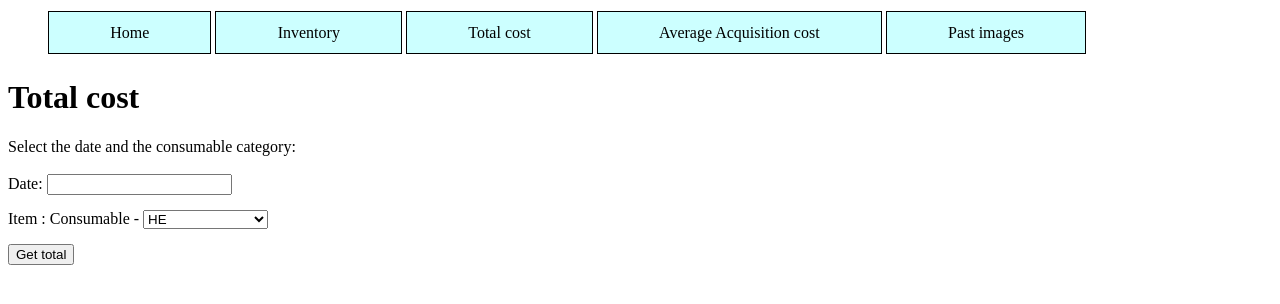
After one commit to Berns56/GLO4035A18-Projet2018-Eq2, a Flask app: template templates/totalCost.html in a window 1280 px wide. The commit adds this page. Shown: the top 304 px of the page. Run offline with Flask 2, Linux system fonts and the light colour scheme; the template is opened without the code that fills it, so the values that code supplies are empty; some libraries are stand-ins or nearby versions.

Commit message:
début total cost

```diff
--- a/app.py
+++ b/app.py
@@ -203,5 +203,23 @@ def delete_labor():
             return str(e)
     return jsonify(result="Success", status="200", message="labor deleted"), 200
 
+@application.route("/totalCost", methods=["GET"])
+def display_totalCostHtml():
+    return send_from_directory('/templates', 'totalCost.html')
+
+@application.route("/totalCost/purchase", methods=["GET"])
+def totalCostPurchase():
+    try:
+        if(request.headers['Content-Type']=="application/json"):
+            purchase = request.get_json()
+            regex = "/%s/" % purchase["type"]
+            myquery = {"$and":[{"date":purchase["date"]}, {"item" : {"$regex": regex}}]}
+            return dumps(purchasesDb.find(myquery))
+        else:
+            return jsonify(result="Failure",status="400",message="Wrong content type!"),400
+    except Exception as e:
+            return str(e)
+    return jsonify(result="Success", status="200", message="labor deleted"), 200
+
 if __name__ ==  "__main__":
     application.run(host="0.0.0.0", port = 80)
--- a/templates/addTransactions.html
+++ b/templates/addTransactions.html
@@ -66,6 +66,10 @@ label, input, select {
 
         document.querySelector("#li_Inventory").addEventListener('click', function (event) {
             window.location.href = "/transactions"
+        });
+
+        document.querySelector("#li_TotalCost").addEventListener('click', function (event) {
+            window.location.href = "/totalCost"
         });
 
         document.querySelector("#divDensity").style.display = "none"
--- a/templates/modifyDensity.html
+++ b/templates/modifyDensity.html
@@ -67,6 +67,10 @@ label, input, select {
 
         document.querySelector("#li_Inventory").addEventListener('click', function (event) {
             window.location.href = "/transactions"
+        });
+
+        document.querySelector("#li_TotalCost").addEventListener('click', function (event) {
+            window.location.href = "/totalCost"
         });
 
         document.querySelector("#selectionHE").style.display = "none"
--- a/templates/modifyLabors.html
+++ b/templates/modifyLabors.html
@@ -67,6 +67,10 @@ label, input, select {
 
         document.querySelector("#li_Inventory").addEventListener('click', function (event) {
             window.location.href = "/transactions"
+        });
+
+        document.querySelector("#li_TotalCost").addEventListener('click', function (event) {
+            window.location.href = "/totalCost"
         });
 
         document.querySelector("#selectionHE").style.display = "none"
--- a/templates/modifyPurchase.html
+++ b/templates/modifyPurchase.html
@@ -67,6 +67,10 @@ label, input, select {
 
         document.querySelector("#li_Inventory").addEventListener('click', function (event) {
             window.location.href = "/transactions"
+        });
+
+        document.querySelector("#li_TotalCost").addEventListener('click', function (event) {
+            window.location.href = "/totalCost"
         });
 
 
--- /dev/null
+++ b/templates/totalCost.html
@@ -0,0 +1,152 @@
+<!DOCTYPE html>
+<html lang="en">
+<head>
+    <meta charset="UTF-8">
+    <title>Main Savon</title>
+</head>
+
+<style>
+    /*---------Base-------*/
+    header{
+    display: flex;
+    width: 100%;
+}
+
+header ul {
+    width: 100%;
+}
+
+header li {
+    display: inline;
+}
+
+header li a {
+    width: 100%;
+    background-color: #ccffff;
+    padding: 1% 5%;
+    border: 1px solid black;
+    color:black;
+    size: 15px;
+}
+
+header li a:hover {
+    background: #cc0000;
+    text-decoration: underline ;
+    cursor: pointer;
+}
+
+
+button {
+    margin-bottom: 10px;
+}
+
+label, input, select {
+    margin-bottom: 15px;
+}
+</style>
+
+<script>
+
+    function ajax_get(url, data, callback) {
+        let xmlhttp = new XMLHttpRequest();
+        xmlhttp.onreadystatechange = function() {
+            if (xmlhttp.readyState == 4 && xmlhttp.status == 200) {
+                console.log('responseText:' + xmlhttp.responseText);
+                try {
+                    callback(JSON.parse(xmlhttp.responseText));
+                } catch(err) {
+                    console.log(err.message + " in " + xmlhttp.responseText);
+                    return;
+                }
+
+            }
+        };
+
+        xmlhttp.open("GET", url, true);
+        xmlhttp.setRequestHeader("Content-Type", "application/json");
+        xmlhttp.send(data);
+    }
+
+    function load(){
+
+        document.querySelector("#li_Home").addEventListener('click', function (event) {
+            window.location.href = "/"
+        });
+
+        document.querySelector("#li_Inventory").addEventListener('click', function (event) {
+            window.location.href = "/transactions"
+        });
+
+        document.querySelector("#li_TotalCost").addEventListener('click', function (event) {
+            window.location.href = "/totalCost"
+        });
+
+        document.querySelector("#btnGetTotal").addEventListener('click', function (event) {
+            getTotal()
+        });
+
+        function getTotal(){
+            let date = document.querySelector("#tbPurchaseDate").value
+            let type = document.querySelector("#selectPurchaseConsumable").value
+
+            json = JSON.stringify({"date":date, "type": type})
+
+            if(!date)
+                alert("Error: Please insert a date")
+            else{
+                ajax_get("/totalCost/purchase", json, function(data){
+                    if(data.result == "Failure" || !(data.result)){
+                        alert("Error: can't delete this item")
+                    } else{
+                        document.querySelector("#totalCost").value = "Total cost of " + type + " on " + date + " : " + data.totalCost + " $"
+                    }
+                })
+            }
+        }
+    }
+</script>
+
+<body onload="load()">
+    <header>
+            <ul>
+                <li id="li_Home">
+                    <a>Home</a>
+                </li>
+                <li id="li_Inventory">
+                    <a>Inventory</a>
+                </li>
+                <li id="li_TotalCost">
+                    <a>Total cost</a>
+                </li>
+                <li id="li_AvgCost">
+                    <a>Average Acquisition cost</a>
+                </li>
+                <li id="li_Image">
+                    <a>Past images</a>
+                </li>
+            </ul>
+    </header>
+
+    <h1>Total cost</h1>
+
+    <label>Select the date and the consumable category: </label><br><br>
+
+    <label for="tbPurchaseDate">Date: </label><input type="text" id="tbPurchaseDate"><br>
+
+    <label for="tbPurchaseItem">Item : Consumable - </label>
+    <select id="selectPurchaseConsumable">
+        <option value="HE">HE</option>
+        <option value="Base Oil">Base Oil</option>
+        <option value="Soap">Soap</option>
+        <option value="Additive">Additive</option>
+        <option value="Soude Caustique">Soude Caustique</option>
+        <option value="Emballage">Emballage</option>
+    </select>
+    <br>
+    <button type='button' id="btnGetTotal">Get total</button>
+    <br><br>
+    <div id="totalCost">
+
+    </div>
+</body>
+</html>
--- a/templates/transactionsList.html
+++ b/templates/transactionsList.html
@@ -110,6 +110,10 @@ button {
 
         document.querySelector("#btnAdd").addEventListener('click', function (event) {
             window.location.href = "/transactions/add"
+        });
+
+        document.querySelector("#li_TotalCost").addEventListener('click', function (event) {
+            window.location.href = "/totalCost"
         });
 
         document.querySelector("#btnClear").addEventListener('click', function (event) {
```
Also changed, not shown: templates/main.html (+31 -4 lines).
